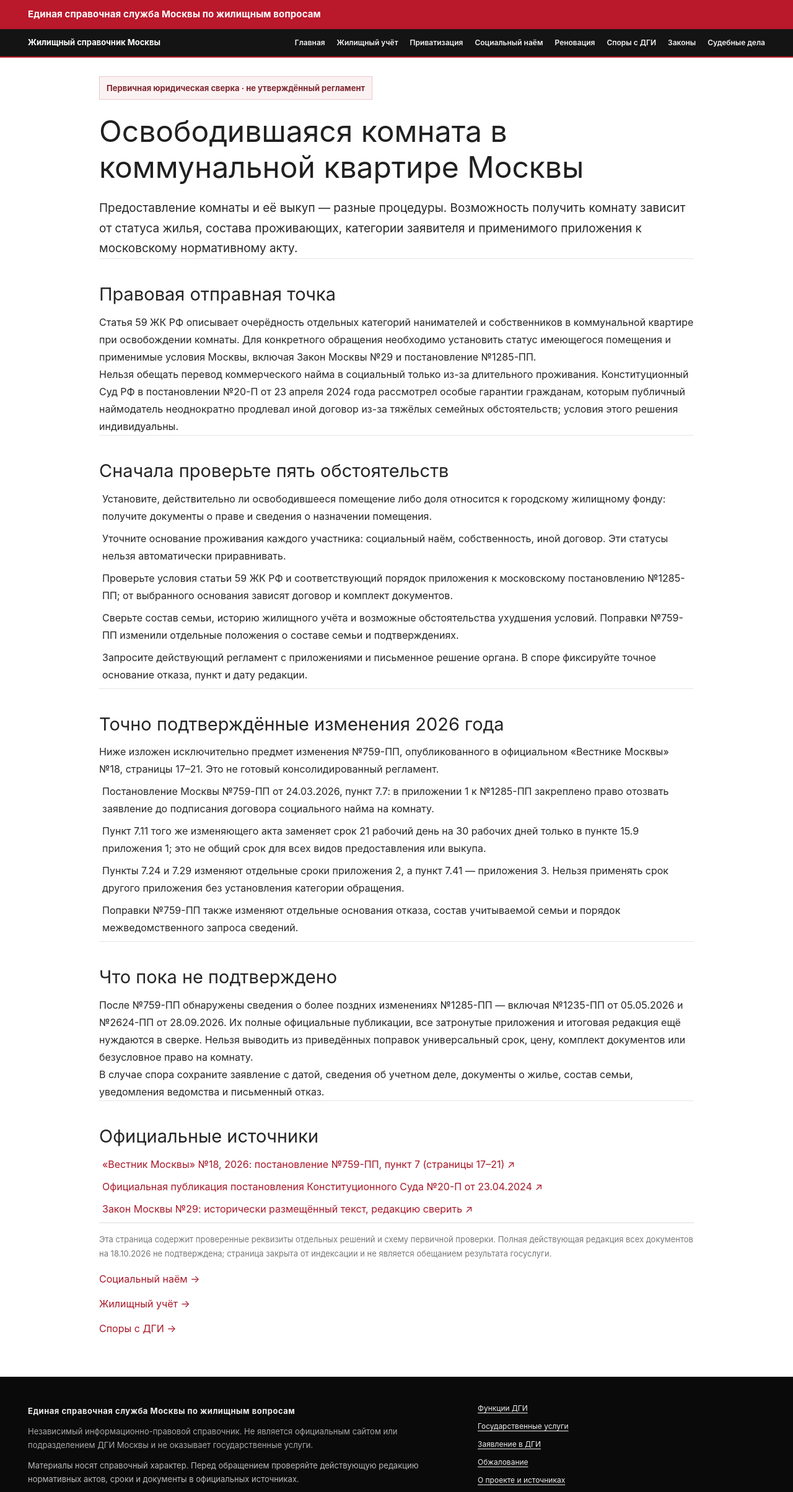
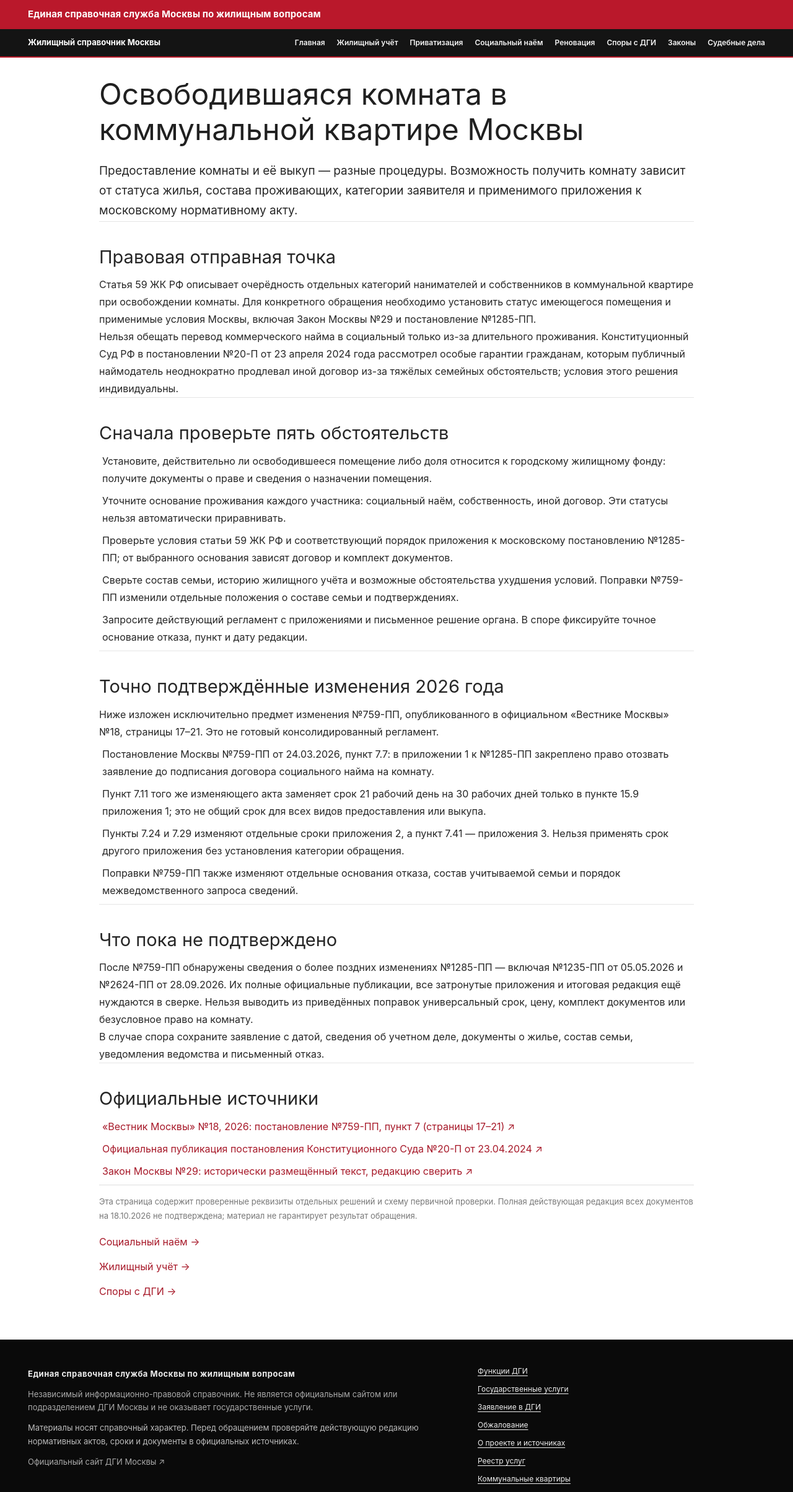
Before and after one commit to ymaslen77-tech/dgi-court-importer, a Next.js app in the folder apps/web/: page /osvobodivshayasya-komnata-v-kommunalnoy-kvartire in a window 1280 px wide. Shown: the top 2408 px of the page at 62% size. Built offline with nearby package versions, Linux system fonts and the light colour scheme; no server answers.

Commit message:
refactor(web): remove release-status notes from specialized legal guidance

```diff
--- a/apps/web/src/app/osvobodivshayasya-komnata-v-kommunalnoy-kvartire/page.tsx
+++ b/apps/web/src/app/osvobodivshayasya-komnata-v-kommunalnoy-kvartire/page.tsx
@@ -30,7 +30,6 @@ const facts = [
 export default function CommunalRoomPage() {
   if (siteIsLive) notFound();
   return <PageShell variant="thematic"><article className="container housing-guide housing-law-catalog">
-    <p className="housing-review-label">Первичная юридическая сверка · не утверждённый регламент</p>
     <h1>Освободившаяся комната в коммунальной квартире Москвы</h1>
     <p className="housing-guide-lead">Предоставление комнаты и её выкуп — разные процедуры. Возможность получить комнату зависит от статуса жилья, состава проживающих, категории заявителя и применимого приложения к московскому нормативному акту.</p>
     <section>
@@ -52,7 +51,7 @@ export default function CommunalRoomPage() {
       <li><a href={constitutional} target="_blank" rel="noopener noreferrer">Официальная публикация постановления Конституционного Суда №20-П от 23.04.2024 ↗</a></li>
       <li><a href="https://www.mos.ru/upload/documents/oiv/zakon_goroda_moskvy_ot_14062006_29.pdf" target="_blank" rel="noopener noreferrer">Закон Москвы №29: исторически размещённый текст, редакцию сверить ↗</a></li>
     </ul></section>
-    <p className="housing-editorial-foot">Эта страница содержит проверенные реквизиты отдельных решений и схему первичной проверки. Полная действующая редакция всех документов на 18.10.2026 не подтверждена; страница закрыта от индексации и не является обещанием результата госуслуги.</p>
+    <p className="housing-editorial-foot">Эта страница содержит проверенные реквизиты отдельных решений и схему первичной проверки. Полная действующая редакция всех документов на 18.10.2026 не подтверждена; материал не гарантирует результат обращения.</p>
     <nav className="housing-related" aria-label="Связанные жилищные темы"><Link href="/socialnyj-naem">Социальный наём →</Link><Link href="/zhilishchnyj-uchet">Жилищный учёт →</Link><Link href="/spory-s-dgi">Споры с ДГИ →</Link></nav>
   </article></PageShell>;
 }
```
